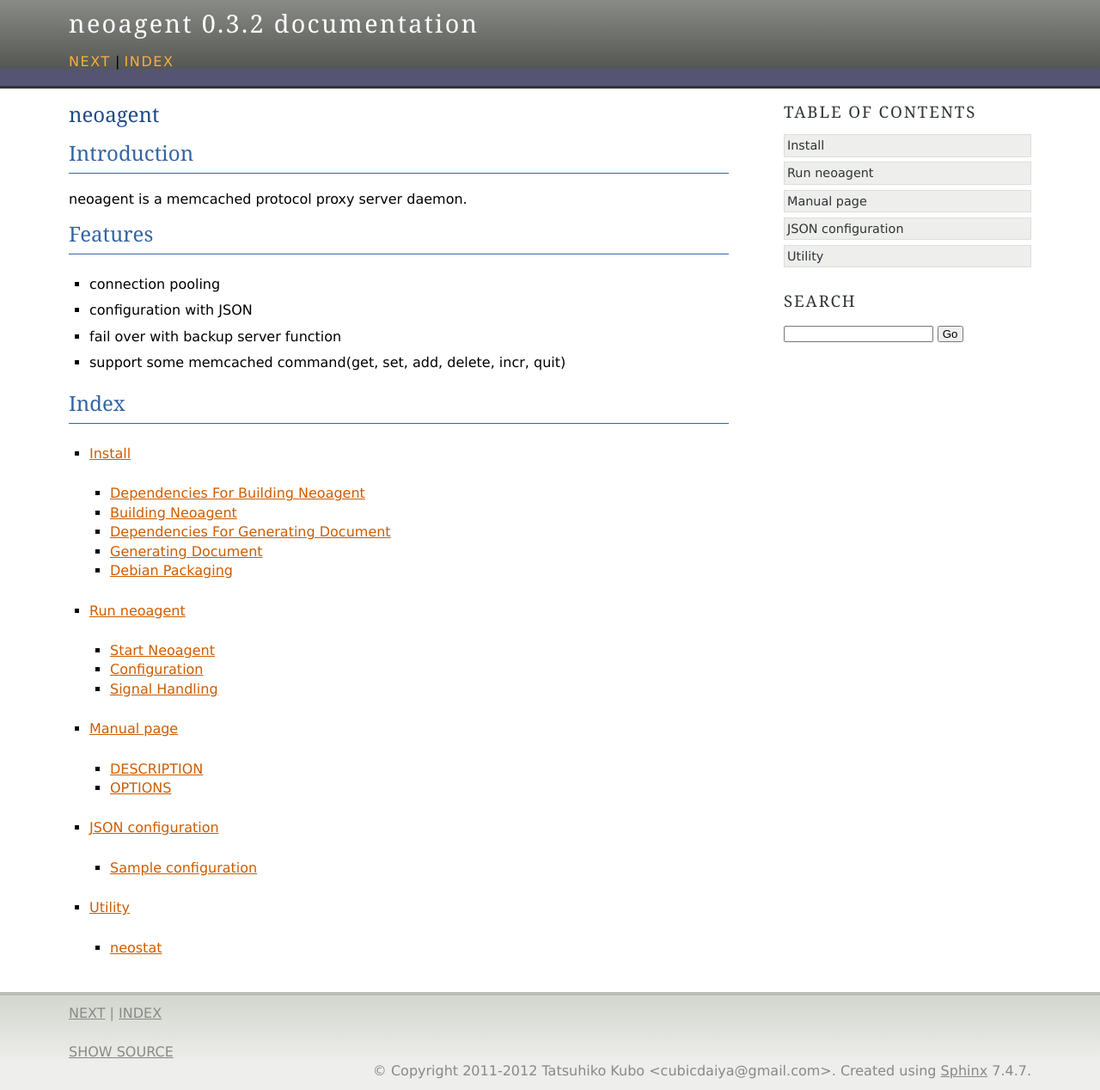
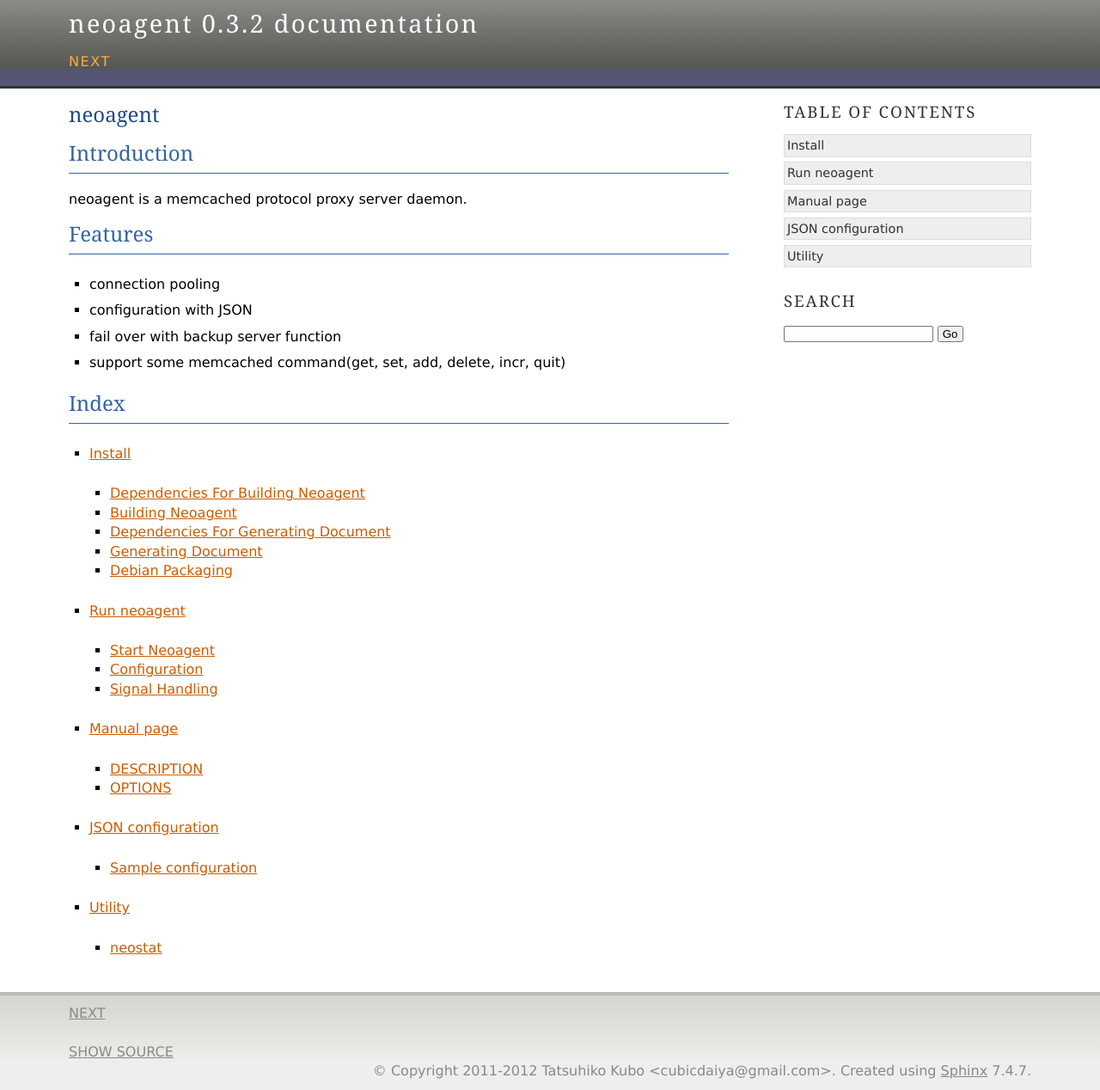
Before and after one commit to cubicdaiya/neoagent, a Sphinx documentation site: the page built from doc/source/index.rst, in a window 1280 px wide. Shown: the whole page at 86% size. Built offline with Sphinx 7.4.7, drawn with Linux system fonts in a browser that asks for light colours.

Commit message:
unuse genindex

```diff
--- a/doc/source/conf.py
+++ b/doc/source/conf.py
@@ -148,7 +148,7 @@ html_static_path = ['_static']
 #html_domain_indices = True
 
 # If false, no index is generated.
-#html_use_index = True
+html_use_index = False
 
 # If true, the index is split into individual pages for each letter.
 #html_split_index = False
```
